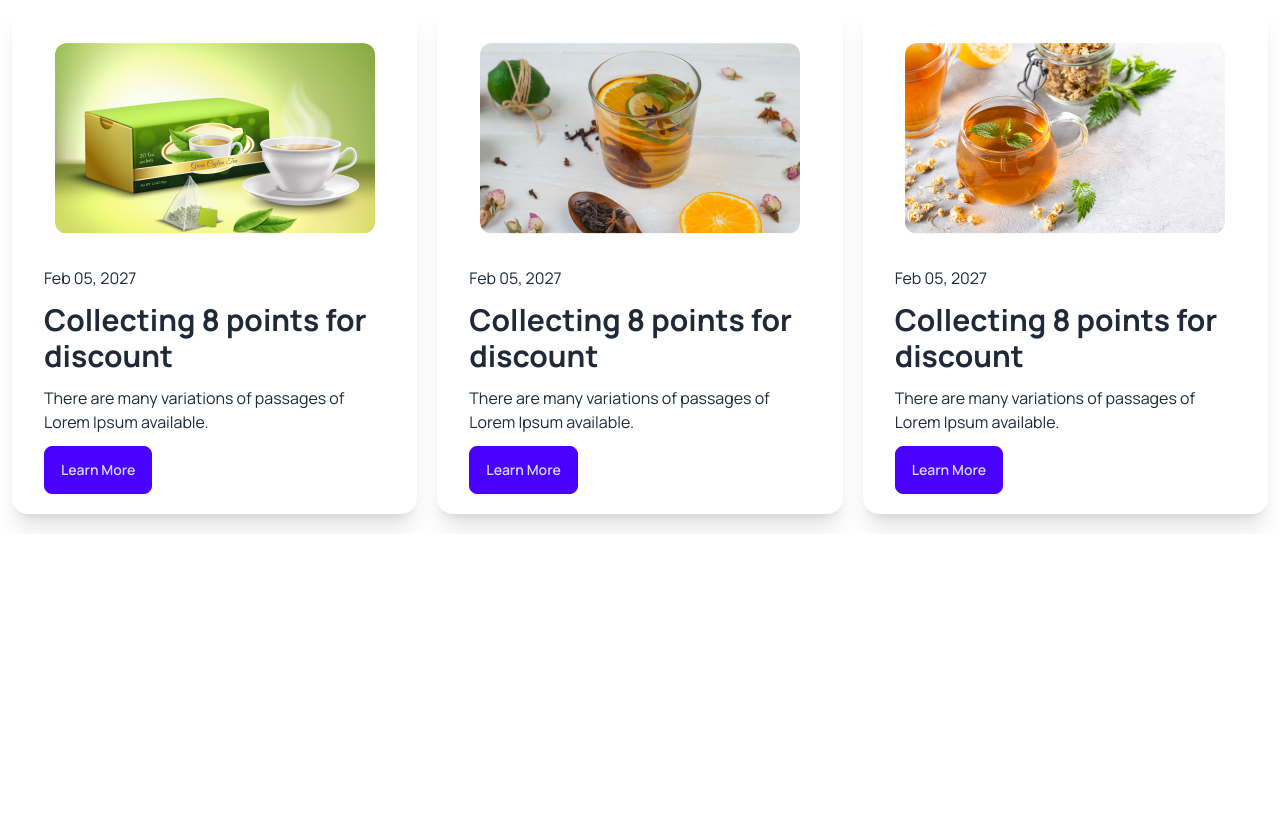
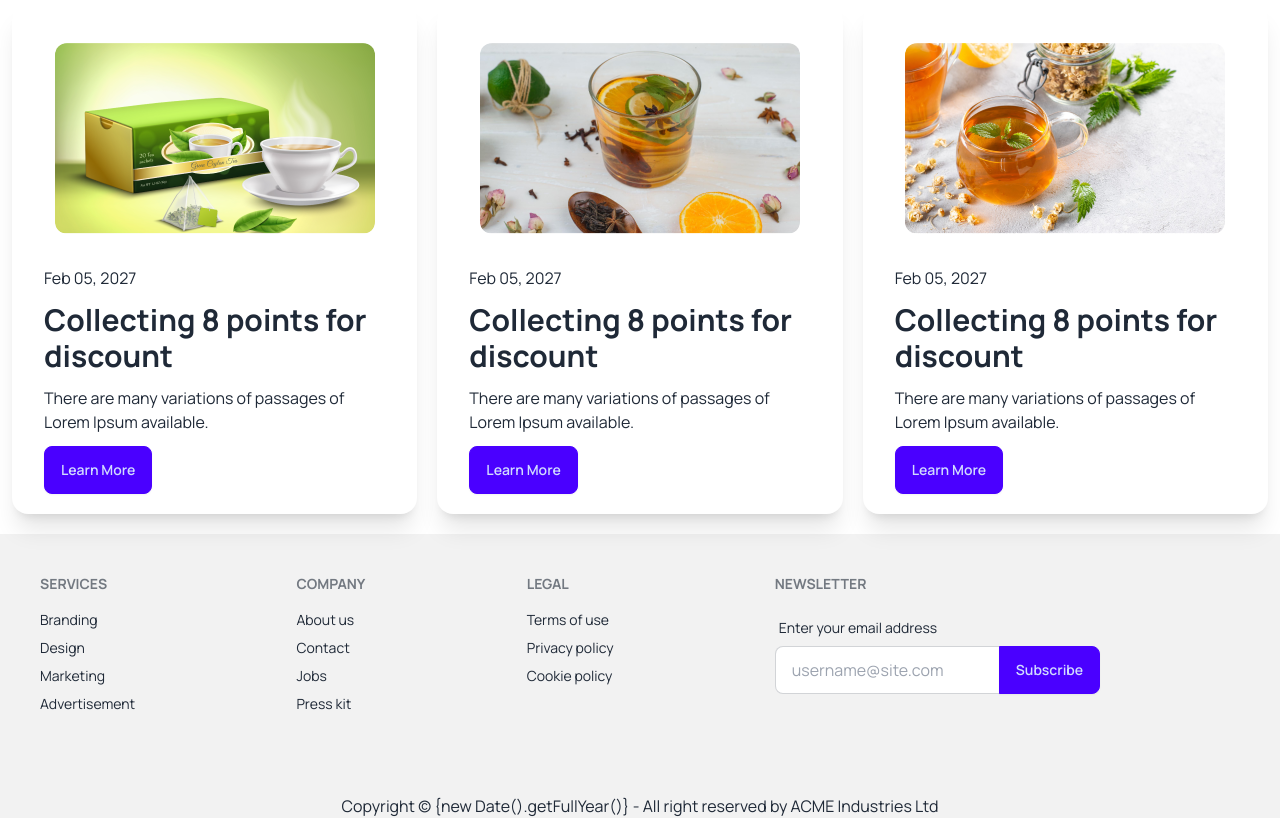
Before and after one commit to akjewel47/Tea-card-website, a plain HTML site: page index.html in a window 1280 px wide. Shown: the part 2917-3735 px from the top of the page. Before the commit the page ends 3451 px from the top, so only its background shows below. Drawn offline with nearby package versions, Linux system fonts and the light colour scheme.

Commit message:
added the footer section

```diff
--- a/index.html
+++ b/index.html
@@ -48,7 +48,7 @@
      <button class="btn btn-primary">Explore More</button>
     </div>
     <div>
-     <img src="images/banner.png"  />
+     <img src="images/banner.png" />
      <!-- raiting badge -->
      <div class="-mt-20 flex items-center gap-4 drop-shadow-lg bg-white p-5 w-60 rounded-2xl">
       <i class="fa-solid fa-star text-3xl text-amber-400"></i>
@@ -245,9 +245,50 @@
    </div>
   </section>
  </main>
- <footer>
 
+
+
+ <footer class="bg-base-200 py-38">
+  <div class="footer text-base-content p-10">
+   <div>
+    <h6 class="footer-title">Services</h6>
+    <a class="link link-hover">Branding</a>
+    <a class="link link-hover">Design</a>
+    <a class="link link-hover">Marketing</a>
+    <a class="link link-hover">Advertisement</a>
+   </div>
+   <div>
+    <h6 class="footer-title">Company</h6>
+    <a class="link link-hover">About us</a>
+    <a class="link link-hover">Contact</a>
+    <a class="link link-hover">Jobs</a>
+    <a class="link link-hover">Press kit</a>
+   </div>
+   <div>
+    <h6 class="footer-title">Legal</h6>
+    <a class="link link-hover">Terms of use</a>
+    <a class="link link-hover">Privacy policy</a>
+    <a class="link link-hover">Cookie policy</a>
+   </div>
+   <div>
+    <h6 class="footer-title">Newsletter</h6>
+    <div class="form-control w-80">
+     <label class="label">
+      <span class="label-text">Enter your email address</span>
+     </label>
+     <div class="join">
+      <input type="text" placeholder="username@site.com" class="input input-bordered join-item" />
+      <button class="btn btn-primary join-item">Subscribe</button>
+     </div>
+    </div>
+   </div>
+  </div>
+
+   <div class="mt-10 text-center">
+    <p>Copyright © {new Date().getFullYear()} - All right reserved by ACME Industries Ltd</p>
+   </div>
  </footer>
+
 </body>
 
 </html>
```
